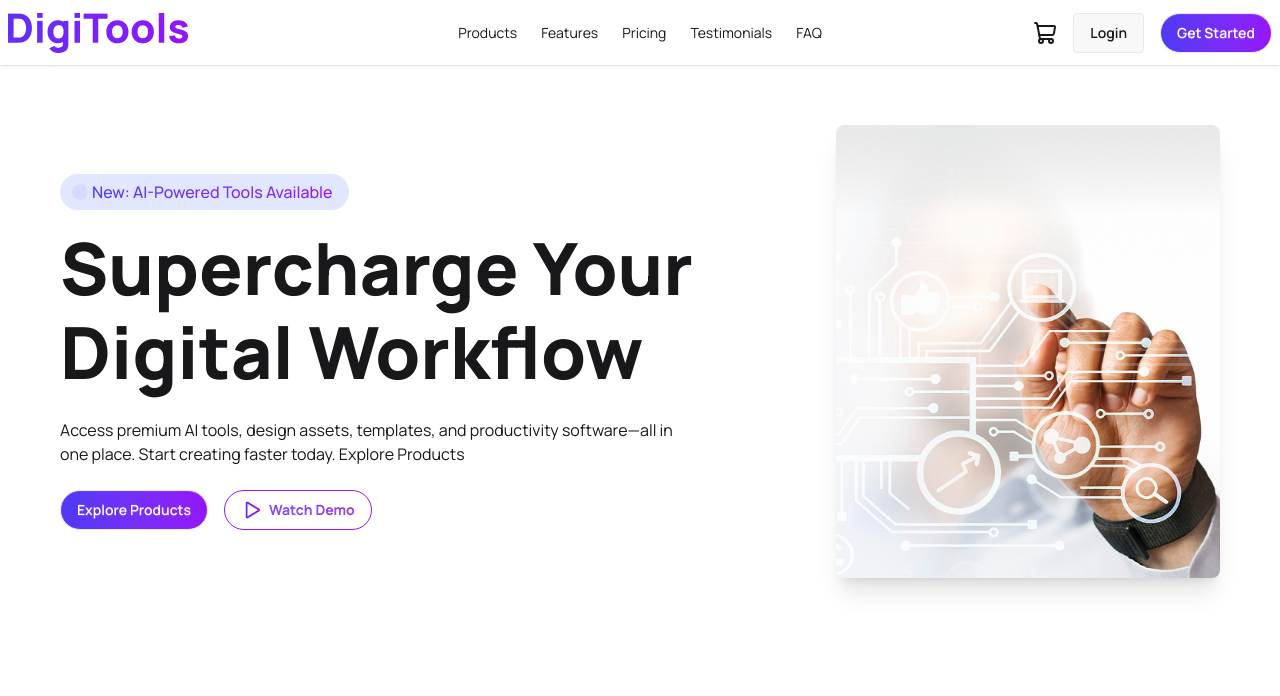
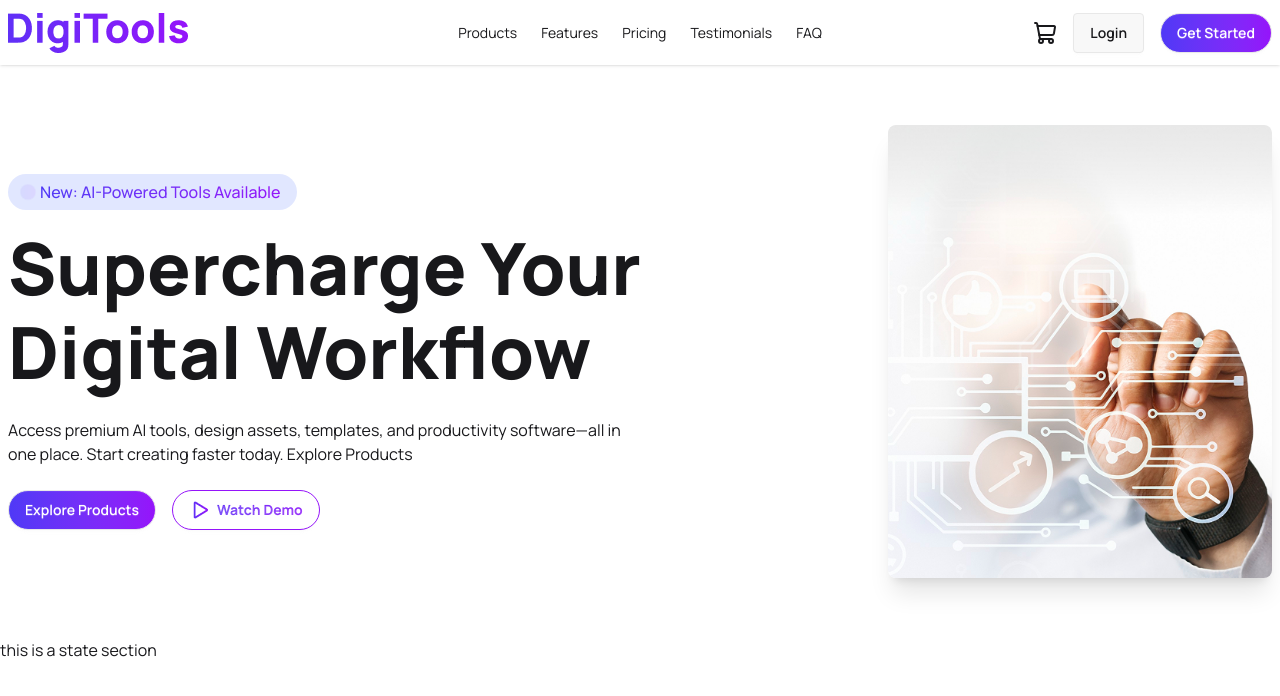
Before and after one commit to ashikur-rahman-programmer/Digital-Tools-Buying-Website, a React (Vite) app: page / in a window 1280 px wide. Shown: the top 696 px of the page. Built offline with nearby package versions, Linux system fonts and the light colour scheme.

Commit message:
added banner section with responsive

```diff
--- a/src/App.jsx
+++ b/src/App.jsx
@@ -1,12 +1,14 @@
 import "./App.css";
 import Banner from "./Components/Banner";
 import Navbar from "./Components/Navbar";
+import StateSection from "./Components/StateSection";
 
 function App() {
   return (
     <>
       <Navbar />
       <Banner />
+      <StateSection />
     </>
   );
 }
--- a/src/Components/Banner.jsx
+++ b/src/Components/Banner.jsx
@@ -5,8 +5,8 @@ import Button from "./Button";
 const Banner = () => {
   return (
     <div className="container mx-auto">
-      <div className=" m-15">
-        <div className="flex flex-col-reverse gap-6  items-center lg:flex-row lg:justify-between">
+      <div className="px-2 my-15">
+        <div className="w-full flex flex-col-reverse gap-6 items-center lg:flex-row lg:justify-between">
           {/* content */}
           <div className="max-w-160">
             {/* status */}
--- /dev/null
+++ b/src/Components/StateSection.jsx
@@ -0,0 +1,11 @@
+import React from "react";
+
+const StateSection = () => {
+  return (
+    <div>
+      <h2>this is a state section</h2>
+    </div>
+  );
+};
+
+export default StateSection;
```
